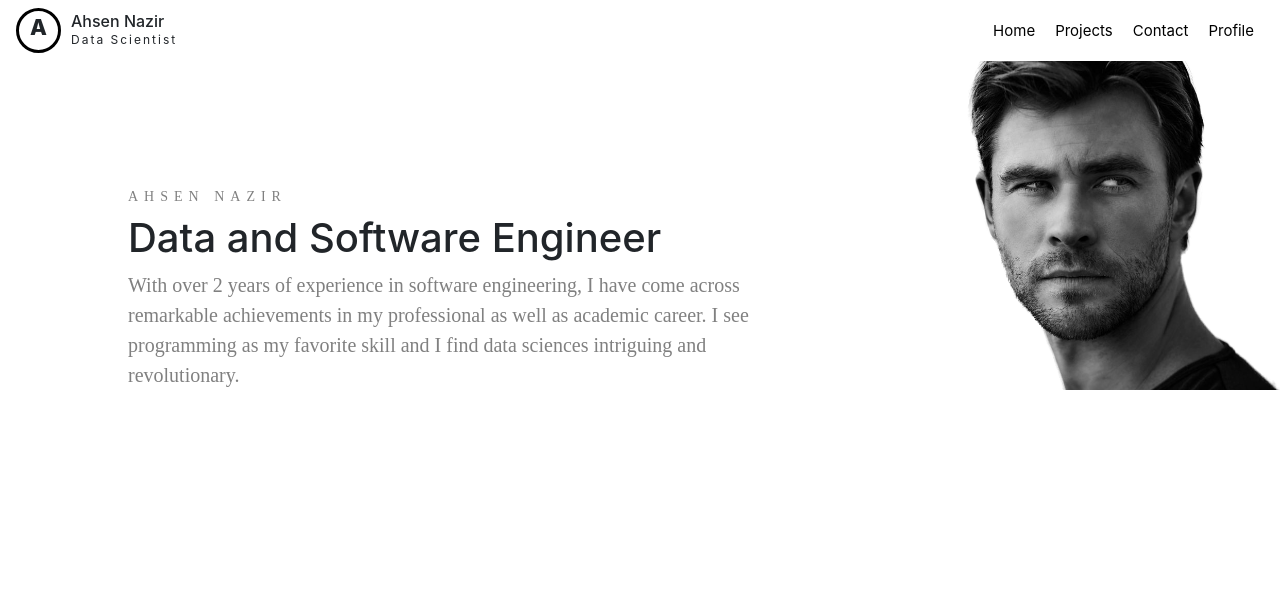
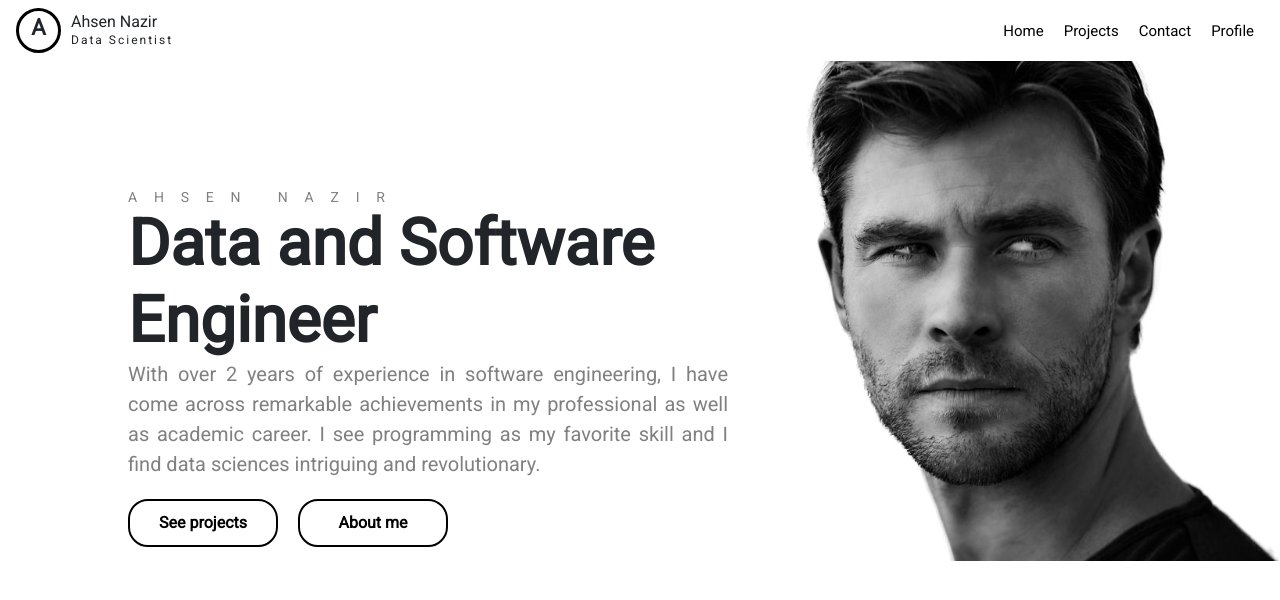
Before and after one commit to acen20/react-portfolio, a React (Create React App) app: page / in a window 1280 px wide. Shown: the top 600 px of the page. Built offline with nearby package versions, Linux system fonts and the light colour scheme.

Commit message:
Main done

```diff
--- a/src/Main.css
+++ b/src/Main.css
@@ -1,26 +1,75 @@
 .main {
+  background-image: url("./images/chris.png");
   background-position: right;
-  background-image: url("./images/chris.png");
   background-repeat: no-repeat;
   background-size: contain;
+  height: 500px;
+  padding-left: 10vw;
+  padding-top: 10vw;
+  transition: 500ms background ease-out;
+  animation: 1.5s main-img-move;
+}
+
+@keyframes main-img-move {
+  0% {
+    background-position: left;
+  }
+
+  100% {
+    background-position: right;
+  }
 }
 
 .main-text {
-  padding-left: 10vw;
-  padding-top: 10vw;
-  width: 800px;
+  max-width: 600px;
+  margin-right: 10vw;
 }
 
 .main-text > p {
-  font-family: "";
   font-size: 20px;
   color: grey;
+  margin: 0;
+  padding: 0;
+  text-align: justify;
 }
 
 .main-text > h2 {
-  font-family: "";
   font-size: 14px;
   color: grey;
-  letter-spacing: 6px;
+  letter-spacing: 1.2em;
   text-transform: uppercase;
+  margin: 0;
+  padding: 0;
 }
+
+.main-text > h1 {
+  font-weight: bold;
+  font-size: 5vw;
+  margin: 0;
+  padding: 0;
+}
+
+.main-btns {
+  margin-top: 20px;
+}
+.main-btns > button {
+  border: 2px solid #000;
+  font-weight: bold;
+  background-color: transparent;
+  border-radius: 20px;
+  width: 150px;
+  margin-right: 20px;
+  padding: 10px;
+  transition: 200ms all ease-in;
+}
+
+.main-btns > button:hover {
+  background-color: black;
+  color: white;
+}
+
+@media only screen and (max-width: 1120px) {
+  .main {
+    background: none;
+  }
+}
--- a/src/Main.js
+++ b/src/Main.js
@@ -16,6 +16,10 @@ function Main() {
           sciences intriguing and revolutionary.
         </p>
       </div>
+      <div className="main-btns">
+        <button>See projects</button>
+        <button>About me</button>
+      </div>
     </div>
   );
 }
--- a/src/Navbar.js
+++ b/src/Navbar.js
@@ -4,7 +4,7 @@ import NavbarOption from "./NavbarOption";
 
 function Navbar() {
   return (
-    <div class="navbar">
+    <div className="navbar">
       <div className="navbar-left">
         <div className="navbar-left-logo">A</div>
         <div className="navbar-left-logo-text">
--- a/src/index.css
+++ b/src/index.css
@@ -1,8 +1,8 @@
-@import url("https://fonts.googleapis.com/css2?family=Teko");
+@import url("https://fonts.googleapis.com/css2?family=Roboto");
 
 * {
   margin: 0;
-  max-width: 100vw;
+  font-family: "Roboto";
 }
 
 body {
```
